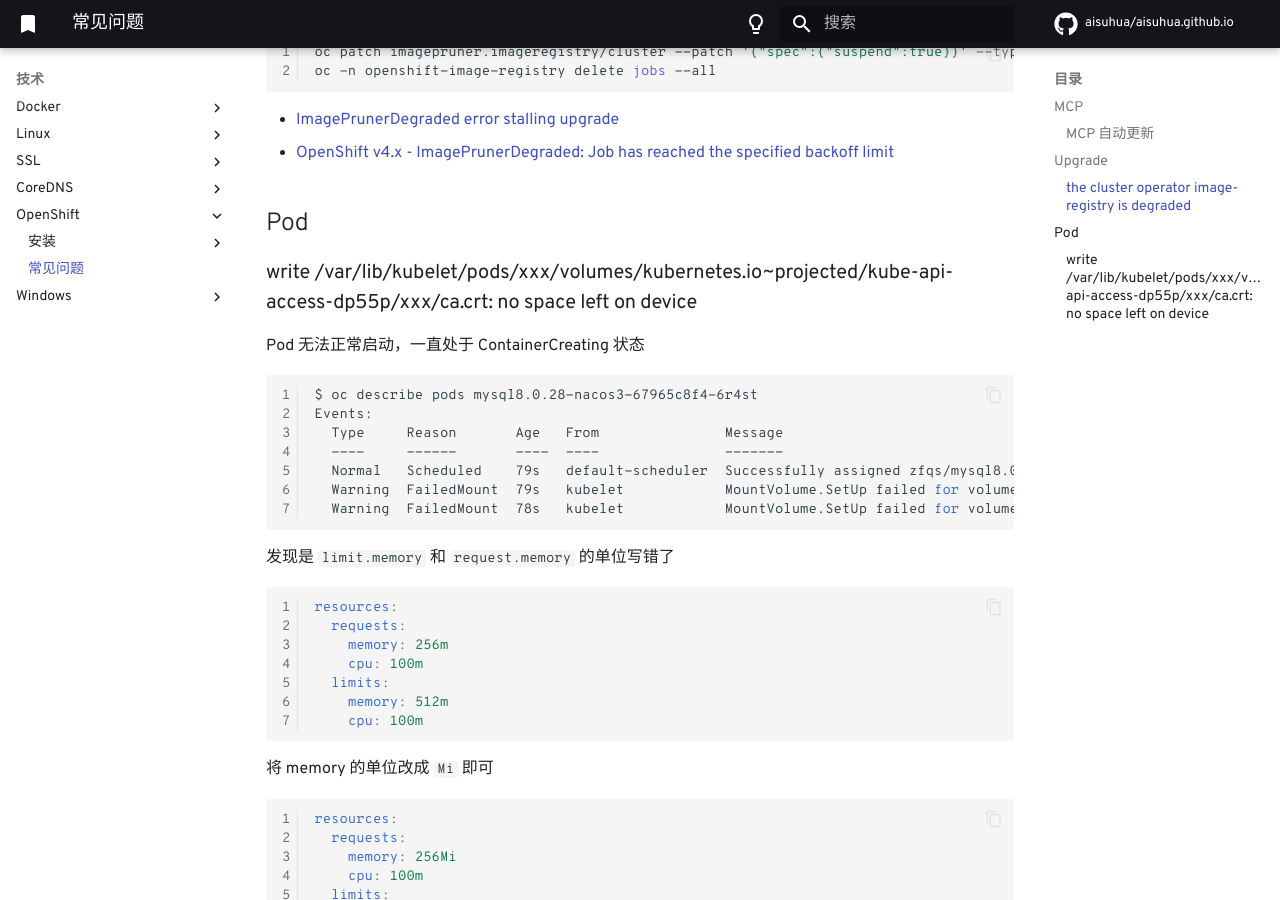
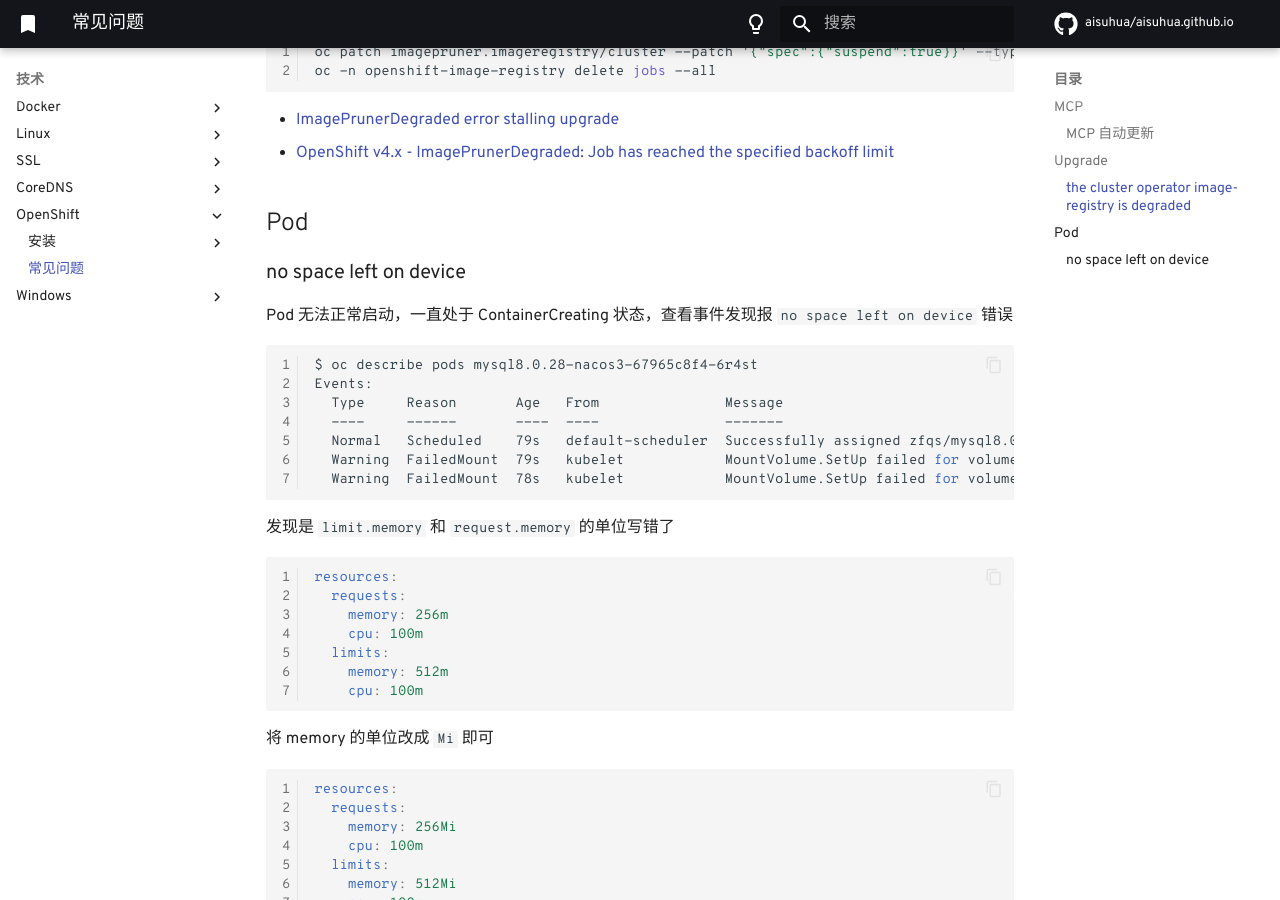
Before and after one commit to aisuhua/aisuhua.github.io, an MkDocs documentation site: the page built from docs/openshift/faq.md, in a window 1280 px wide and 900 px high, scrolled down 966 px. Built offline with MkDocs 1.6.1 and Material for MkDocs 9.7.7, drawn with Linux system fonts in a browser that asks for light colours; comment, search, counter and statistics services are not loaded.

Commit message:
update faq.md

````diff
--- a/docs/openshift/faq.md
+++ b/docs/openshift/faq.md
@@ -47,9 +47,9 @@
 
 ## Pod
 
-### write /var/lib/kubelet/pods/xxx/volumes/kubernetes.io~projected/kube-api-access-dp55p/xxx/ca.crt: no space left on device
+### no space left on device
 
-Pod 无法正常启动，一直处于 ContainerCreating 状态
+Pod 无法正常启动，一直处于 ContainerCreating 状态，查看事件发现报 `no space left on device` 错误
 
 ```sh
 $ oc describe pods mysql8.0.28-nacos3-67965c8f4-6r4st
````
